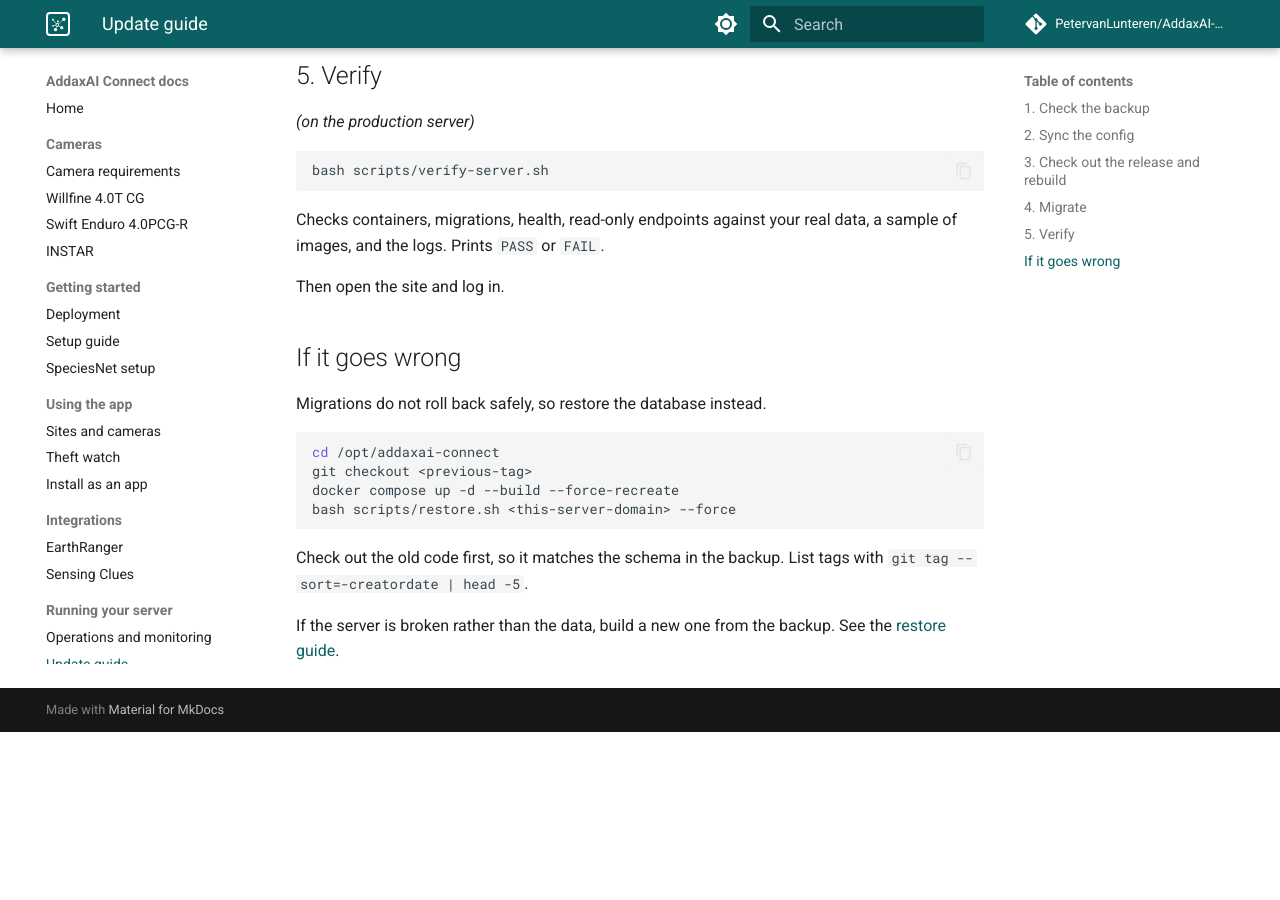
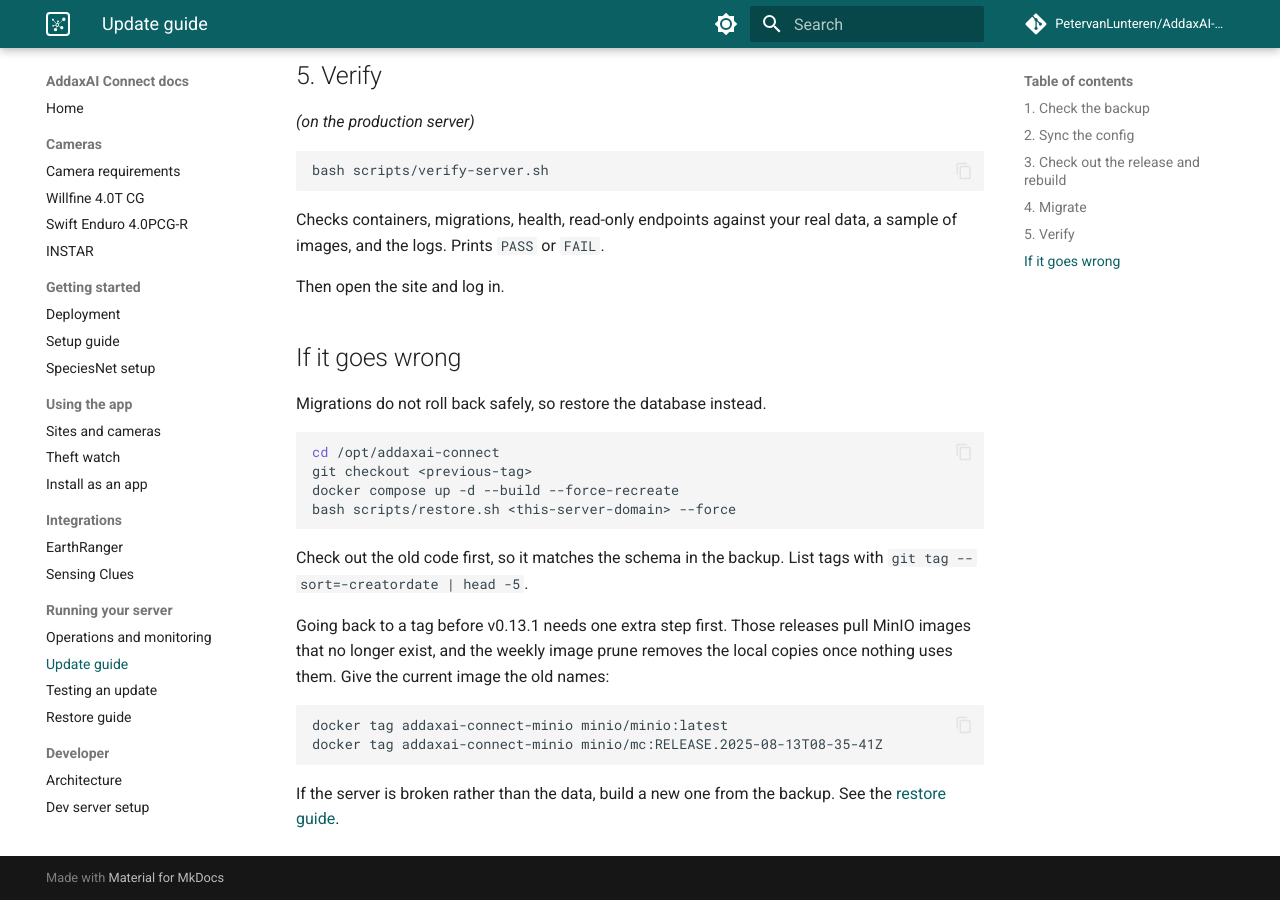
Before and after one commit to PetervanLunteren/AddaxAI-Connect, an MkDocs documentation site: the page built from docs/update-guide.md, in a window 1280 px wide and 900 px high, scrolled down 1347 px. Built offline with MkDocs 1.6.1 and Material for MkDocs 9.7.7, drawn with Linux system fonts in a browser that asks for light colours; comment, search, counter and statistics services are not loaded; before the commit the page ends 2079 px from its top, so only the background shows below that.

Commit message:
Build MinIO from source and reconnect after the docker group change
MinIO deleted minio/minio and minio/mc from Docker Hub on 11 Sep 2026,
so a fresh deploy failed at docker compose up. services/minio/Dockerfile
now compiles both from the Go module proxy at the exact commits every
server already runs, and one image serves minio and minio-init. Nothing
changes in versions, data or scripts.

A non-root ansible_user also failed the image builds with permission
denied on the docker socket: the group change did not reach the open
SSH session. The docker role now reconnects after adding the app user
to the docker group.

Rolling back to an older tag needs the retag step in the update guide,
because the old image names cannot be pulled any more.

Reported by Helge Seidel by email and in #82.

````diff
--- a/docs/update-guide.md
+++ b/docs/update-guide.md
@@ -86,5 +86,14 @@
 Check out the old code first, so it matches the schema in the backup. List
 tags with `git tag --sort=-creatordate | head -5`.
 
+Going back to a tag before v0.13.1 needs one extra step first. Those releases
+pull MinIO images that no longer exist, and the weekly image prune removes the
+local copies once nothing uses them. Give the current image the old names:
+
+```bash
+docker tag addaxai-connect-minio minio/minio:latest
+docker tag addaxai-connect-minio minio/mc:RELEASE.2025-08-13T08-35-41Z
+```
+
 If the server is broken rather than the data, build a new one from the backup.
 See the [restore guide](restore-guide.md).
````
Also changed, not shown: DEVELOPERS.md (+25 -0 lines), docker-compose.yml (+14 -5 lines), 5 other files.
